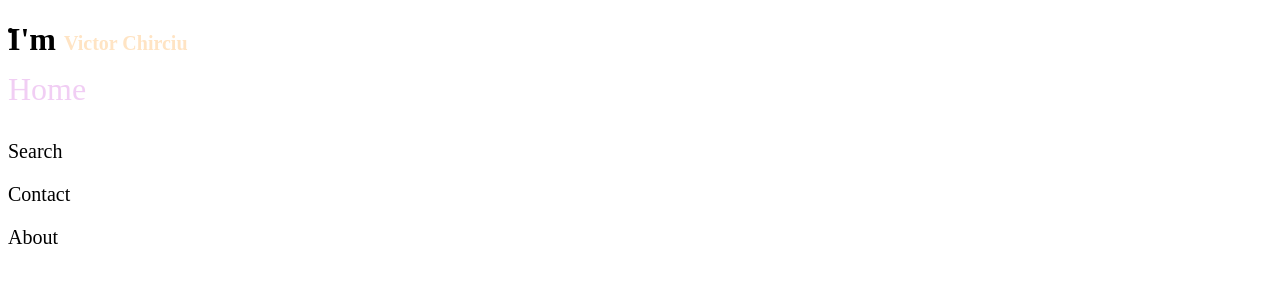
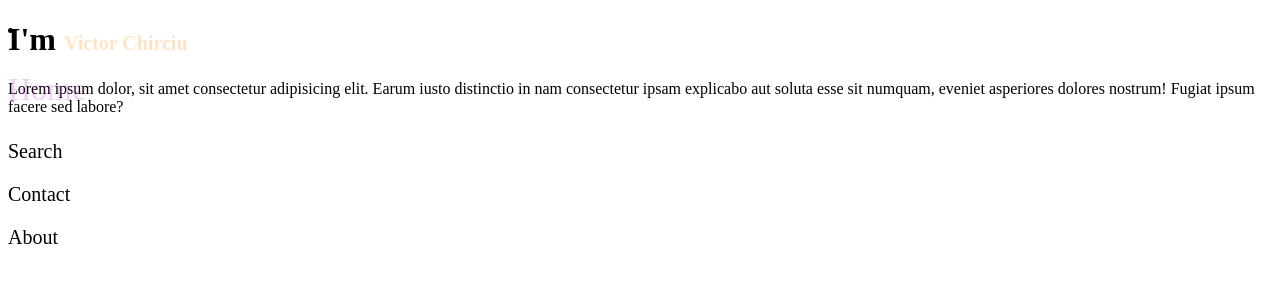
Before and after one commit to VictorChirciu/Git-test, a plain HTML site: page index.html in a window 1280 px wide. Drawn offline with Linux system fonts and the light colour scheme.

Commit message:
added paragraph

```diff
--- a/index.html
+++ b/index.html
@@ -31,6 +31,7 @@
 	</nav>
 	<div>
 		<h1>I'm <span>Victor Chirciu</span></h1>
+		<p>Lorem ipsum dolor, sit amet consectetur adipisicing elit. Earum iusto distinctio in nam consectetur ipsam explicabo aut soluta esse sit numquam, eveniet asperiores dolores nostrum! Fugiat ipsum facere sed labore?</p>
 	</div>
 </body>
 
```
